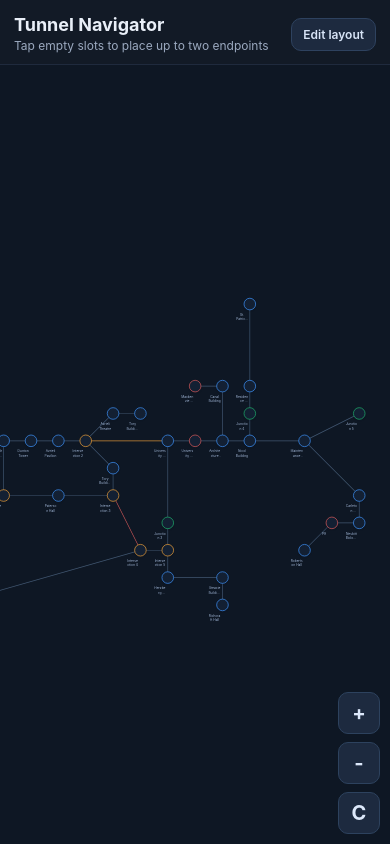
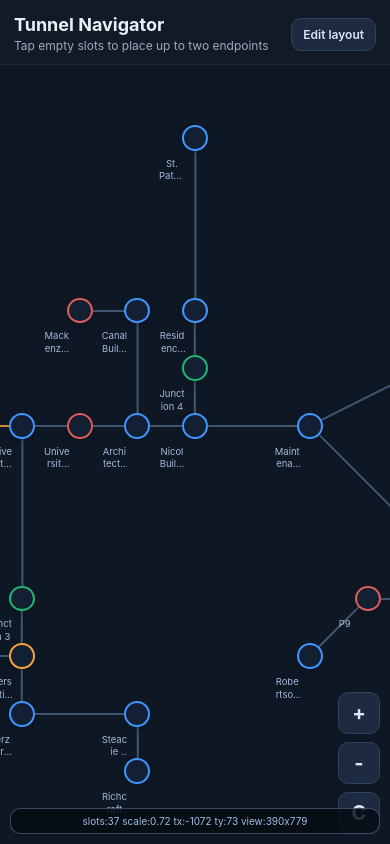
Before and after one commit to gorbleskqr/tunnel-navigator-mvp, a React Native app: screen / in a window 390 px wide. Built offline with nearby package versions, Linux system fonts and the light colour scheme.

Commit message:
fix(mobile): stabilize canvas rendering and drag interactions on Expo Go

```diff
--- a/App.tsx
+++ b/App.tsx
@@ -1,5 +1,97 @@
+import React from 'react';
+import { Pressable, StyleSheet, Text, View } from 'react-native';
+
 import GraphCanvas from './src/components/GraphCanvas';
 
+interface AppErrorBoundaryState {
+  hasError: boolean;
+  message: string;
+}
+
+class AppErrorBoundary extends React.Component<React.PropsWithChildren, AppErrorBoundaryState> {
+  constructor(props: React.PropsWithChildren) {
+    super(props);
+    this.state = {
+      hasError: false,
+      message: '',
+    };
+  }
+
+  static getDerivedStateFromError(error: unknown): AppErrorBoundaryState {
+    const message = error instanceof Error ? error.message : String(error);
+    return {
+      hasError: true,
+      message,
+    };
+  }
+
+  componentDidCatch(error: unknown): void {
+    // Keeps stack trace in Metro/Expo logs for device-side debugging.
+    console.error('AppErrorBoundary caught:', error);
+  }
+
+  reset = (): void => {
+    this.setState({
+      hasError: false,
+      message: '',
+    });
+  };
+
+  render(): React.ReactNode {
+    if (!this.state.hasError) {
+      return this.props.children;
+    }
+
+    return (
+      <View style={styles.errorScreen}>
+        <Text style={styles.errorTitle}>App failed to render</Text>
+        <Text selectable style={styles.errorMessage}>{this.state.message}</Text>
+        <Pressable style={styles.errorButton} onPress={this.reset}>
+          <Text style={styles.errorButtonText}>Retry</Text>
+        </Pressable>
+      </View>
+    );
+  }
+}
+
 export default function App() {
-  return <GraphCanvas />;
+  return (
+    <AppErrorBoundary>
+      <GraphCanvas />
+    </AppErrorBoundary>
+  );
 }
+
+const styles = StyleSheet.create({
+  errorScreen: {
+    flex: 1,
+    backgroundColor: '#0d121a',
+    alignItems: 'center',
+    justifyContent: 'center',
+    paddingHorizontal: 24,
+  },
+  errorTitle: {
+    color: '#f5f7fb',
+    fontSize: 20,
+    fontWeight: '700',
+    marginBottom: 12,
+  },
+  errorMessage: {
+    color: '#d9e2f2',
+    textAlign: 'center',
+    fontSize: 13,
+    lineHeight: 18,
+    marginBottom: 16,
+  },
+  errorButton: {
+    paddingHorizontal: 14,
+    paddingVertical: 9,
+    borderRadius: 9,
+    backgroundColor: '#2a7af5',
+  },
+  errorButtonText: {
+    color: '#f5f9ff',
+    fontWeight: '700',
+    fontSize: 13,
+  },
+});
--- a/src/components/GraphCanvas.tsx
+++ b/src/components/GraphCanvas.tsx
@@ -5,9 +5,12 @@ import {
   Modal,
   Platform,
   Pressable,
+  SafeAreaView,
   ScrollView,
+  StatusBar,
   StyleSheet,
   Text,
+  useWindowDimensions,
   View,
   type GestureResponderEvent,
 } from 'react-native';
@@ -17,6 +20,8 @@ import {
   clamp,
   clampViewport,
   distance,
+  worldToScreenX,
+  worldToScreenY,
   screenToWorldX,
   screenToWorldY,
 } from '../services/geometryService';
@@ -220,6 +225,9 @@ function endpointOrder(endpoints: Endpoint[]): Endpoint[] {
 }
 
 export default function GraphCanvas() {
+  const windowSize = useWindowDimensions();
+  const topInset = Platform.OS === 'android' ? (StatusBar.currentHeight ?? 0) : 0;
+  const bottomInset = Platform.OS === 'android' ? 44 : 0;
   const [slots, setSlots] = useState<Slot[]>(() => buildSlotsFromGraph(graph));
   const [edges, setEdges] = useState<Edge[]>(() => graph.edges.map((edge) => ({ ...edge })));
   const [endpoints, setEndpoints] = useState<Endpoint[]>([]);
@@ -399,6 +407,21 @@ export default function GraphCanvas() {
     };
   }, [bounds]);
 
+  useEffect(() => {
+    if (viewportSize.width > 0 && viewportSize.height > 0) {
+      return;
+    }
+
+    if (windowSize.width <= 0 || windowSize.height <= 0) {
+      return;
+    }
+
+    setViewportSize({
+      width: windowSize.width,
+      height: windowSize.height,
+    });
+  }, [viewportSize.height, viewportSize.width, windowSize.height, windowSize.width]);
+
   const gridModel = useMemo(() => {
     if (!editLayoutMode) {
       return {
@@ -459,13 +482,18 @@ export default function GraphCanvas() {
     setViewportClamped(unclamped);
   };
 
+  const getPreferredFocusScale = (): number => {
+    const preferred = Math.max(zoomLimits.minScale * 2.8, 0.72);
+    return clampScalar(preferred, zoomLimits.minScale, zoomLimits.maxScale);
+  };
+
   useEffect(() => {
     if (viewportSize.width <= 0 || viewportSize.height <= 0 || slots.length === 0 || initializedRef.current) {
       return;
     }
 
     initializedRef.current = true;
-    const startScale = clampScalar(zoomLimits.minScale * 1.35, zoomLimits.minScale, zoomLimits.maxScale);
+    const startScale = getPreferredFocusScale();
     setViewport(() => {
       const slot = slotById.get(DEFAULT_CENTER_SLOT_ID) ?? slots[0];
       const centered: Viewport = {
@@ -852,12 +880,13 @@ export default function GraphCanvas() {
       const worldY = screenToWorldY(touch.y, currentViewport);
       const snapRadiusWorld = SNAP_RADIUS_PX / currentViewport.scale;
       const slotHit = getSlotAtWorldPosition(worldX, worldY, snapRadiusWorld);
+      const deleteZoneTop = viewportSizeRef.current.height - (DELETE_ZONE_HEIGHT + 12 + bottomInset);
 
       const nextDrag: DraggingEndpointState = {
         endpointId: currentInteraction.endpointId,
         worldX,
         worldY,
-        overDeleteZone: touch.y >= viewportSizeRef.current.height - DELETE_ZONE_HEIGHT,
+        overDeleteZone: touch.y >= deleteZoneTop,
         targetSlotId: slotHit?.slot.id ?? null,
       };
 
@@ -1019,7 +1048,9 @@ export default function GraphCanvas() {
 
   return (
     <Animated.View style={[styles.screen, { transform: [{ translateX: shakeX }] }]}>
-      <View style={styles.header}>
+      <SafeAreaView style={styles.screen}>
+      <StatusBar barStyle="light-content" translucent={false} backgroundColor="#121a26" />
+      <View style={[styles.header, { paddingTop: 14 + topInset }]}>
         <View style={styles.headerLeft}>
           <Text style={styles.title}>Tunnel Navigator</Text>
           <Text style={styles.subtitle}>
@@ -1043,7 +1074,7 @@ export default function GraphCanvas() {
 
           {editLayoutMode ? (
             <Pressable
-              style={styles.headerButton}
+              style={[styles.headerButton, styles.headerButtonSpacer]}
               onPress={() => setGridSizeIndex((previous) => (previous + 1) % GRID_SIZE_OPTIONS.length)}
             >
               <Text style={styles.headerButtonText}>Grid {gridSize}</Text>
@@ -1051,7 +1082,7 @@ export default function GraphCanvas() {
           ) : null}
 
           {editLayoutMode ? (
-            <Pressable style={styles.headerButton} onPress={() => setExportVisible(true)}>
+            <Pressable style={[styles.headerButton, styles.headerButtonSpacer]} onPress={() => setExportVisible(true)}>
               <Text style={styles.headerButtonText}>Export</Text>
             </Pressable>
           ) : null}
@@ -1075,22 +1106,7 @@ export default function GraphCanvas() {
       >
         <View style={styles.canvasBackdrop} />
 
-        <View
-          pointerEvents="none"
-          style={[
-            styles.world,
-            {
-              width: worldSize.width,
-              height: worldSize.height,
-              transform: [
-                { translateX: viewport.tx },
-                { translateY: viewport.ty },
-                { scale: viewport.scale },
-              ],
-              ...(Platform.OS === 'web' ? ({ transformOrigin: '0px 0px' } as const) : null),
-            },
-          ]}
-        >
+        <View pointerEvents="none" style={styles.sceneLayer}>
           {editLayoutMode ? (
             <>
               {gridModel.xValues.map((x) => (
@@ -1099,9 +1115,9 @@ export default function GraphCanvas() {
                   style={[
                     styles.gridLineVertical,
                     {
-                      left: x,
-                      top: gridModel.minY,
-                      height: Math.max(1, gridModel.maxY - gridModel.minY),
+                      left: worldToScreenX(x, viewport),
+                      top: worldToScreenY(gridModel.minY, viewport),
+                      height: Math.max(1, (gridModel.maxY - gridModel.minY) * viewport.scale),
                     },
                   ]}
                 />
@@ -1112,9 +1128,9 @@ export default function GraphCanvas() {
                   style={[
                     styles.gridLineHorizontal,
                     {
-                      top: y,
-                      left: gridModel.minX,
-                      width: Math.max(1, gridModel.maxX - gridModel.minX),
+                      top: worldToScreenY(y, viewport),
+                      left: worldToScreenX(gridModel.minX, viewport),
+                      width: Math.max(1, (gridModel.maxX - gridModel.minX) * viewport.scale),
                     },
                   ]}
                 />
@@ -1127,8 +1143,8 @@ export default function GraphCanvas() {
                       style={[
                         styles.gridIntersection,
                         {
-                          left: x - 1.5,
-                          top: y - 1.5,
+                          left: worldToScreenX(x, viewport) - 1.5,
+                          top: worldToScreenY(y, viewport) - 1.5,
                         },
                       ]}
                     />
@@ -1143,8 +1159,12 @@ export default function GraphCanvas() {
             const segments = getEdgeSegments(edge, slotById);
 
             return segments.map((segment, segmentIndex) => {
-              const dx = segment.x2 - segment.x1;
-              const dy = segment.y2 - segment.y1;
+              const x1 = worldToScreenX(segment.x1, viewport);
+              const y1 = worldToScreenY(segment.y1, viewport);
+              const x2 = worldToScreenX(segment.x2, viewport);
+              const y2 = worldToScreenY(segment.y2, viewport);
+              const dx = x2 - x1;
+              const dy = y2 - y1;
               const length = Math.sqrt(dx * dx + dy * dy);
               if (length <= 0.001) {
                 return null;
@@ -1158,8 +1178,8 @@ export default function GraphCanvas() {
                   style={[
                     styles.edge,
                     {
-                      left: (segment.x1 + segment.x2) / 2 - length / 2,
-                      top: (segment.y1 + segment.y2) / 2 - (isHighlighted ? 2 : 1),
+                      left: (x1 + x2) / 2 - length / 2,
+                      top: (y1 + y2) / 2 - (isHighlighted ? 2 : 1),
                       width: length,
                       height: isHighlighted ? 4 : 2,
                       backgroundColor: isHighlighted ? '#f7f7f7' : (EDGE_TYPE_COLORS[edge.type] ?? '#4a627f'),
@@ -1176,12 +1196,30 @@ export default function GraphCanvas() {
             const highlighted = highlightedSlotIds.has(slot.id);
             const isDropTarget = dropPreviewSlotId === slot.id;
             const isExitOnly = slot.node.exitOnly;
+            const slotScreenX = worldToScreenX(slot.x, viewport);
+            const slotScreenY = worldToScreenY(slot.y, viewport);
+            const slotRadius = clamp(SLOT_RADIUS * viewport.scale, 8, 30);
 
             return (
-              <View key={slot.id} style={[styles.slotWrap, { left: slot.x - SLOT_RADIUS, top: slot.y - SLOT_RADIUS }]}>
+              <View
+                key={slot.id}
+                style={[
+                  styles.slotWrap,
+                  {
+                    left: slotScreenX - slotRadius,
+                    top: slotScreenY - slotRadius,
+                    width: slotRadius * 2,
+                  },
+                ]}
+              >
                 <View
                   style={[
                     styles.slot,
+                    {
+                      width: slotRadius * 2,
+                      height: slotRadius * 2,
+                      borderRadius: slotRadius,
+                    },
                     { borderColor: NODE_TYPE_COLORS[slot.node.type] ?? '#7f8a9b' },
                     isExitOnly ? styles.slotExitOnly : null,
                     highlighted ? styles.slotHighlighted : null,
@@ -1206,6 +1244,9 @@ export default function GraphCanvas() {
             const x = drag ? drag.worldX : baseSlot.x;
             const y = drag ? drag.worldY : baseSlot.y;
             const isStart = endpoint.id === 'start';
+            const endpointScreenX = worldToScreenX(x, viewport);
+            const endpointScreenY = worldToScreenY(y, viewport);
+            const endpointRadius = clamp(ENDPOINT_RADIUS * viewport.scale, 11, 40);
 
             return (
               <View
@@ -1213,14 +1254,26 @@ export default function GraphCanvas() {
                 style={[
                   styles.endpointWrap,
                   {
-                    left: x - ENDPOINT_RADIUS,
-                    top: y - ENDPOINT_RADIUS,
+                    left: endpointScreenX - endpointRadius,
+                    top: endpointScreenY - endpointRadius,
+                    width: endpointRadius * 2,
+                    height: endpointRadius * 2,
                     opacity: drag ? 0.94 : 1,
                     transform: [{ scale: drag ? 1.07 : 1 }],
                   },
                 ]}
               >
-                <View style={[styles.endpoint, isStart ? styles.endpointStart : styles.endpointEnd]}>
+                <View
+                  style={[
+                    styles.endpoint,
+                    {
+                      width: endpointRadius * 2,
+                      height: endpointRadius * 2,
+                      borderRadius: endpointRadius,
+                    },
+                    isStart ? styles.endpointStart : styles.endpointEnd,
+                  ]}
+                >
                   <Text style={styles.endpointText}>{isStart ? 'A' : 'B'}</Text>
                 </View>
               </View>
@@ -1229,15 +1282,17 @@ export default function GraphCanvas() {
         </View>
 
         {blockedMessage ? (
-          <View style={styles.blockedToast}>
+          <View pointerEvents="none" style={styles.blockedToast}>
             <Text style={styles.blockedToastText}>{blockedMessage}</Text>
           </View>
         ) : null}
 
         {draggingEndpoint ? (
           <View
+            pointerEvents="none"
             style={[
               styles.deleteZone,
+              { bottom: 12 + bottomInset },
               draggingEndpoint.overDeleteZone ? styles.deleteZoneActive : null,
             ]}
           >
@@ -1245,26 +1300,38 @@ export default function GraphCanvas() {
           </View>
         ) : null}
 
-        <View style={styles.zoomControls}>
-          <Pressable style={styles.zoomButton} onPress={() => zoomByFactor(1.16)}>
-            <Text style={styles.zoomButtonText}>+</Text>
-          </Pressable>
-          <Pressable style={styles.zoomButton} onPress={() => zoomByFactor(0.86)}>
-            <Text style={styles.zoomButtonText}>-</Text>
-          </Pressable>
+        <View style={[styles.zoomControls, { bottom: 10 + bottomInset }]}>
+          {Platform.OS === 'web' ? (
+            <>
+              <Pressable style={styles.zoomButton} onPress={() => zoomByFactor(1.16)}>
+                <Text style={styles.zoomButtonText}>+</Text>
+              </Pressable>
+              <Pressable style={[styles.zoomButton, styles.zoomButtonSpacer]} onPress={() => zoomByFactor(0.86)}>
+                <Text style={styles.zoomButtonText}>-</Text>
+              </Pressable>
+            </>
+          ) : null}
           <Pressable
-            style={styles.zoomButton}
+            style={[styles.zoomButton, Platform.OS === 'web' ? styles.zoomButtonSpacer : null]}
             onPress={() => {
-              centerOnSlot(DEFAULT_CENTER_SLOT_ID, clampScalar(zoomLimits.minScale * 1.35, zoomLimits.minScale, zoomLimits.maxScale));
+              centerOnSlot(DEFAULT_CENTER_SLOT_ID, getPreferredFocusScale());
             }}
           >
             <Text style={styles.zoomButtonText}>C</Text>
           </Pressable>
         </View>
+
+        {__DEV__ ? (
+          <View pointerEvents="none" style={styles.debugPill}>
+            <Text style={styles.debugPillText}>
+              {`slots:${slots.length} scale:${viewport.scale.toFixed(2)} tx:${Math.round(viewport.tx)} ty:${Math.round(viewport.ty)} view:${Math.round(viewportSize.width)}x${Math.round(viewportSize.height)}`}
+            </Text>
+          </View>
+        ) : null}
       </View>
 
       {routes.length > 0 ? (
-        <View style={styles.routeInfoBar}>
+        <View style={[styles.routeInfoBar, { paddingBottom: 18 + bottomInset }]}>
           <Text style={styles.routeInfoText}>
             Distance: {routes[0].distance}  |  Equal shortest paths: {routes.length}
           </Text>
@@ -1283,9 +1350,9 @@ export default function GraphCanvas() {
             {selectedEdge ? (
               <>
                 <Text style={styles.edgeEditorMeta}>{`${selectedEdge.from} -> ${selectedEdge.to}`}</Text>
-                <Text style={styles.edgeEditorMeta}>Type: {selectedEdge.type}</Text>
-
-                <View style={styles.edgeEditorRow}>
+                <Text style={[styles.edgeEditorMeta, styles.edgeEditorMetaSpacing]}>Type: {selectedEdge.type}</Text>
+
+                <View style={[styles.edgeEditorRow, styles.edgeEditorRowSpacing]}>
                   <Text style={styles.edgeEditorLabel}>Weight</Text>
                   <View style={styles.edgeEditorStepper}>
                     <Pressable style={styles.edgeEditorSmallBtn} onPress={() => adjustSelectedEdgeWeight(-1)}>
@@ -1298,7 +1365,7 @@ export default function GraphCanvas() {
                   </View>
                 </View>
 
-                <View style={styles.edgeEditorRow}>
+                <View style={[styles.edgeEditorRow, styles.edgeEditorRowSpacing]}>
                   <Text style={styles.edgeEditorLabel}>Mode</Text>
                   <Pressable style={styles.edgeEditorActionBtn} onPress={toggleSelectedEdgeMode}>
                     <Text style={styles.edgeEditorActionBtnText}>
@@ -1308,7 +1375,7 @@ export default function GraphCanvas() {
                 </View>
 
                 {(selectedEdge.render?.mode ?? 'straight') === 'orthogonal' ? (
-                  <View style={styles.edgeEditorRow}>
+                  <View style={[styles.edgeEditorRow, styles.edgeEditorRowSpacing]}>
                     <Text style={styles.edgeEditorLabel}>Bend</Text>
                     <Pressable style={styles.edgeEditorActionBtn} onPress={toggleSelectedEdgeBend}>
                       <Text style={styles.edgeEditorActionBtnText}>{getEdgeBendMode(selectedEdge)}</Text>
@@ -1342,6 +1409,7 @@ export default function GraphCanvas() {
           </ScrollView>
         </View>
       </Modal>
+      </SafeAreaView>
     </Animated.View>
   );
 }
@@ -1361,7 +1429,6 @@ const styles = StyleSheet.create({
     flexDirection: 'row',
     justifyContent: 'space-between',
     alignItems: 'center',
-    gap: 10,
   },
   headerLeft: {
     flex: 1,
@@ -1381,7 +1448,9 @@ const styles = StyleSheet.create({
   headerActions: {
     flexDirection: 'row',
     alignItems: 'center',
-    gap: 8,
+  },
+  headerButtonSpacer: {
+    marginLeft: 8,
   },
   headerButton: {
     paddingHorizontal: 11,
@@ -1411,10 +1480,8 @@ const styles = StyleSheet.create({
     ...StyleSheet.absoluteFillObject,
     backgroundColor: '#0e1724',
   },
-  world: {
-    position: 'absolute',
-    left: 0,
-    top: 0,
+  sceneLayer: {
+    ...StyleSheet.absoluteFillObject,
   },
   edge: {
     position: 'absolute',
@@ -1546,7 +1613,9 @@ const styles = StyleSheet.create({
     position: 'absolute',
     right: 10,
     bottom: 10,
-    gap: 8,
+  },
+  zoomButtonSpacer: {
+    marginTop: 8,
   },
   zoomButton: {
     width: 42,
@@ -1576,6 +1645,23 @@ const styles = StyleSheet.create({
     fontSize: 12,
     textAlign: 'center',
   },
+  debugPill: {
+    position: 'absolute',
+    left: 10,
+    right: 10,
+    bottom: 10,
+    borderRadius: 10,
+    paddingHorizontal: 10,
+    paddingVertical: 6,
+    backgroundColor: 'rgba(6, 11, 19, 0.82)',
+    borderWidth: 1,
+    borderColor: 'rgba(127, 156, 196, 0.42)',
+  },
+  debugPillText: {
+    color: '#9fbbe3',
+    fontSize: 10,
+    textAlign: 'center',
+  },
   edgeEditorOverlay: {
     flex: 1,
     backgroundColor: 'rgba(6, 10, 16, 0.5)',
@@ -1592,7 +1678,6 @@ const styles = StyleSheet.create({
     borderColor: '#2a3f5e',
     paddingHorizontal: 14,
     paddingVertical: 14,
-    gap: 10,
   },
   edgeEditorTitle: {
     color: '#eef5ff',
@@ -1603,11 +1688,17 @@ const styles = StyleSheet.create({
     color: '#a4b7d5',
     fontSize: 11,
   },
+  edgeEditorMetaSpacing: {
+    marginTop: 2,
+  },
   edgeEditorRow: {
     flexDirection: 'row',
     justifyContent: 'space-between',
     alignItems: 'center',
   },
+  edgeEditorRowSpacing: {
+    marginTop: 10,
+  },
   edgeEditorLabel: {
     color: '#d6e4fa',
     fontSize: 13,
@@ -1616,7 +1707,6 @@ const styles = StyleSheet.create({
   edgeEditorStepper: {
     flexDirection: 'row',
     alignItems: 'center',
-    gap: 8,
   },
   edgeEditorSmallBtn: {
     width: 32,
@@ -1636,6 +1726,7 @@ const styles = StyleSheet.create({
   },
   edgeEditorValue: {
     width: 28,
+    marginHorizontal: 8,
     color: '#e4efff',
     textAlign: 'center',
     fontSize: 15,
```
